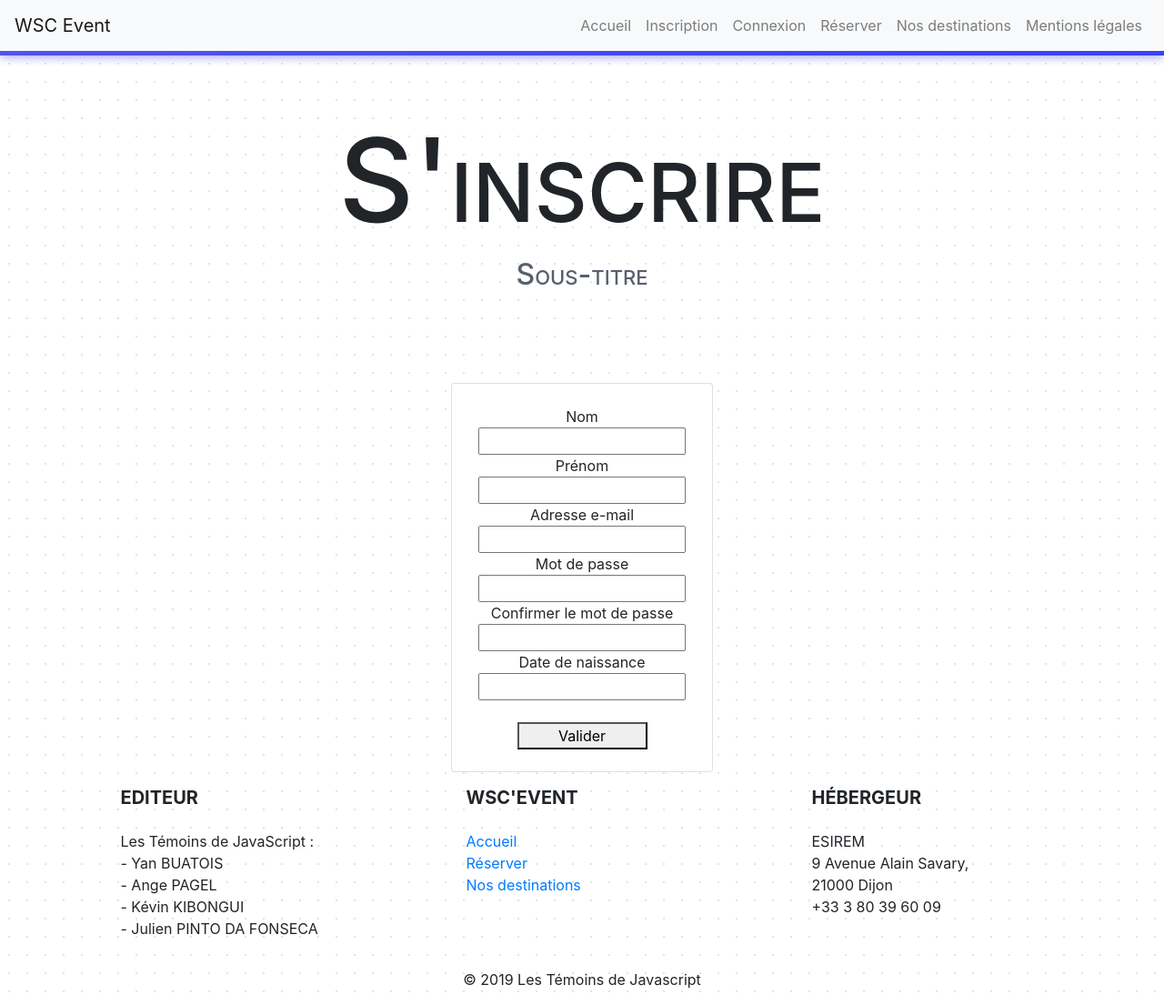
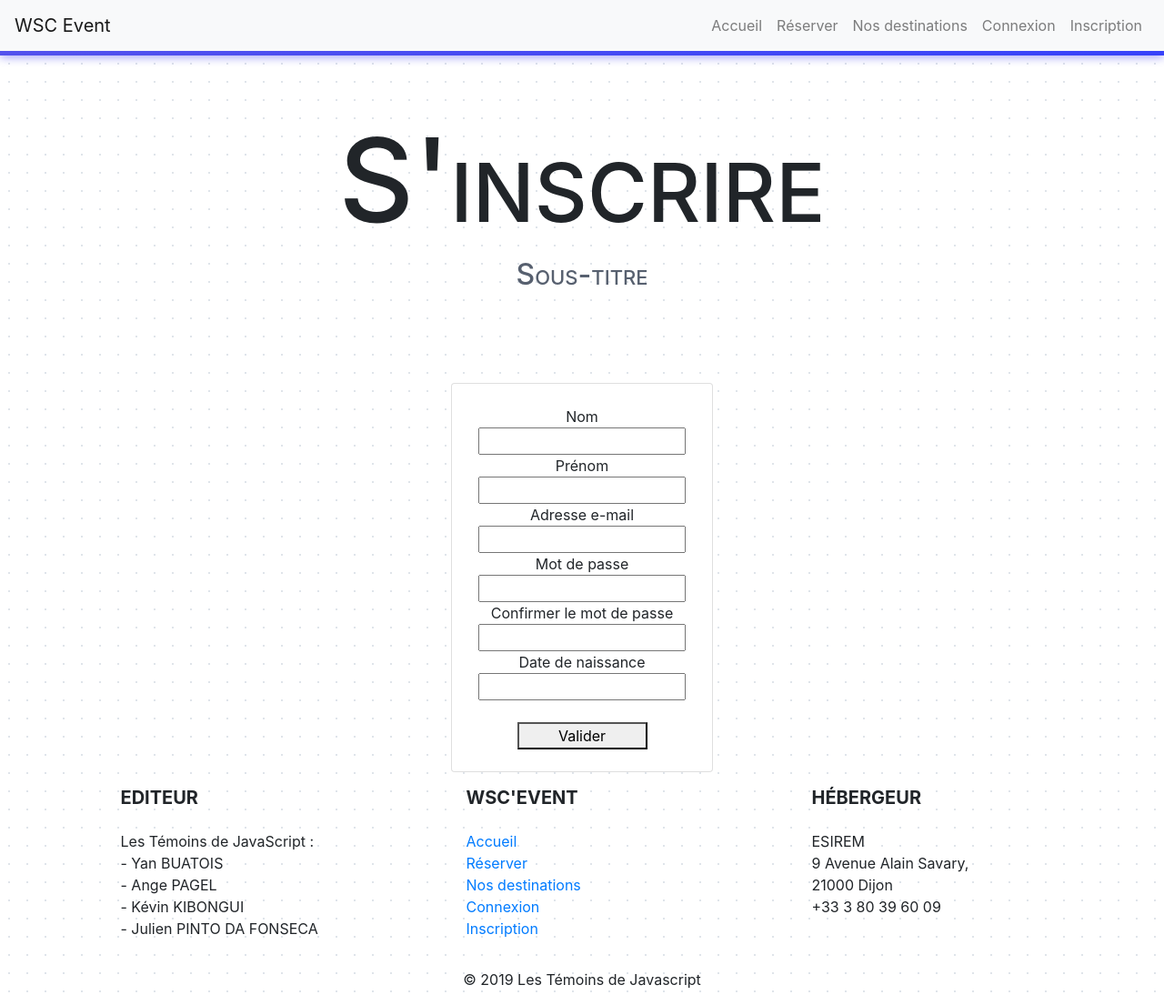
Before and after one commit to SkydeFR/TMP, a React (Create React App) app: page /~temoins/inscription in a window 1280 px wide. Shown: the whole page at 91% size. Built offline with nearby package versions, Linux system fonts and the light colour scheme.

Commit message:
Fix routes

```diff
--- a/src/App.js
+++ b/src/App.js
@@ -20,13 +20,12 @@ class App extends Component {
           <Navigation />
 
           <Route exact path="/" component={Home} />
-          <Route path="/inscription" component={Register} />
-          <Route path="/connexion" component={Connect} />
           <Route path="/reserver" component={Book} />
           <Route path="/destinations" component={Trips} />
+          <Route path="/connexion" component={Connect} />
+          <Route path="/inscription" component={Register} />
 
           <Footer />
-
         </div>
       </Router>
     );
--- a/src/Components/StructurePage/Footer.js
+++ b/src/Components/StructurePage/Footer.js
@@ -40,6 +40,8 @@ class Footer extends Component {
                                 <li><ReactLink tag={BootstrapLink} to="/">Accueil</ReactLink></li>
                                 <li><ReactLink tag={BootstrapLink} to="/reserver">Réserver</ReactLink></li>
                                 <li><ReactLink tag={BootstrapLink} to="/destinations">Nos destinations</ReactLink></li>
+                                <li><ReactLink tag={BootstrapLink} to="/connexion">Connexion</ReactLink></li>
+                                <li><ReactLink tag={BootstrapLink} to="/inscription">Inscription</ReactLink></li>
                             </ul>
                         </div>
 
--- a/src/Components/StructurePage/Navigation.js
+++ b/src/Components/StructurePage/Navigation.js
@@ -37,11 +37,10 @@ class Navigation extends Component {
                     <Collapse isOpen={this.state.isOpen} navbar>
                         <Nav className="ml-auto" navbar>
                             <NavbarElem link='/' title='Accueil' />
-                            <NavbarElem link='/inscription' title="Inscription" />
-                            <NavbarElem link='/connexion' title='Connexion' />
                             <NavbarElem link='/reserver' title='Réserver' />
                             <NavbarElem link='/destinations' title='Nos destinations' />
-                            <NavbarElem link='/mentions-legales' title='Mentions légales' />
+                            <NavbarElem link='/connexion' title='Connexion' />
+                            <NavbarElem link='/inscription' title="Inscription" />
                         </Nav>
                     </Collapse>
                 </Navbar>
```
